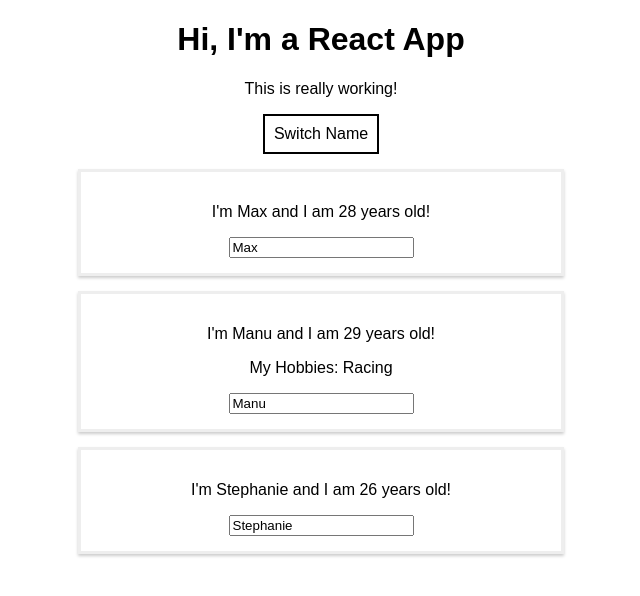
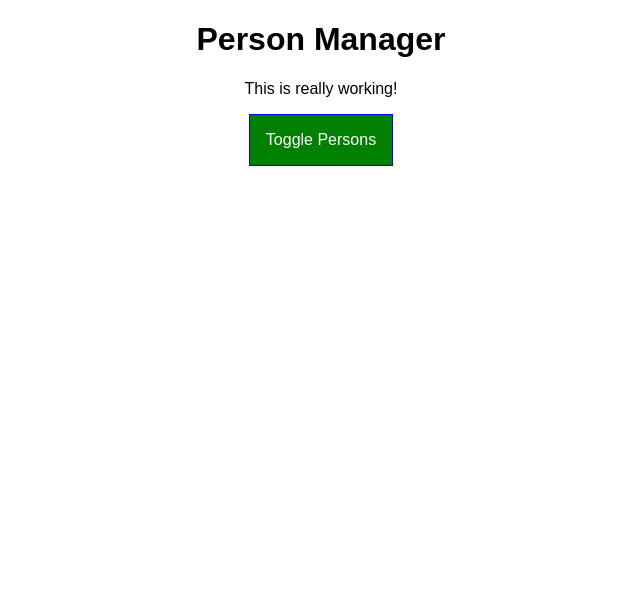
Before and after one commit to mehdi-ousfane/lancement, a React (Create React App) app: page / in a window 1280 px wide. Shown: the top 596 px of the page, without its empty margins (319-959 px from the left). Built offline with nearby package versions, Linux system fonts and the light colour scheme.

Commit message:
component lifecycle u

```diff
--- a/src/App.js
+++ /dev/null
@@ -1,77 +0,0 @@
-import React, { Component } from 'react';
-import './App.css';
-import Person from './Person/Person';
-import styled from 'styled-components';
-
-const StyledButton = styled.button `
-      background-color: white;
-      font: inherit;
-      border: 2px solid black;
-      padding: 9px;
-      cursor: pointer;
-
-      &:hover {
-        background-color: lightblue;
-        color: black;
-      }
-`;
-
-
-class App extends Component {
-  state = {
-    persons: [
-      { name: 'Max', age: 28 },
-      { name: 'Manu', age: 29 },
-      { name: 'Stephanie', age: 26 }
-    ],
-    otherState: 'some other value'
-  }
-
-  switchNameHandler = (newName) => {
-    // console.log('Was clicked!');
-    // DON'T DO THIS: this.state.persons[0].name = 'Maximilian';
-    this.setState( {
-      persons: [
-        { name: newName, age: 28 },
-        { name: 'Manu', age: 29 },
-        { name: 'Stephanie', age: 27 }
-      ]
-    } )
-  }
-
-  nameChangedHandler = (event) => {
-    this.setState( {
-      persons: [
-        { name: 'Max', age: 28 },
-        { name: event.target.value, age: 29 },
-        { name: 'Stephanie', age: 26 }
-      ]
-    } )
-  }
-
-  render () {
-
-    return (
-        <div className="App">
-        <h1>Hi, I'm a React App</h1>
-        <p>This is really working!</p>
-        <StyledButton
-        onClick={() => this.switchNameHandler('Maximilian!!')}>Switch Name</StyledButton>
-        <Person
-          name={this.state.persons[0].name}
-          age={this.state.persons[0].age} />
-        <Person
-          name={this.state.persons[1].name}
-          age={this.state.persons[1].age}
-          click={this.switchNameHandler.bind(this, 'Max!')}
-          changed={this.nameChangedHandler} >My Hobbies: Racing</Person>
-        <Person
-          name={this.state.persons[2].name}
-          age={this.state.persons[2].age} />
-      </div>
-    );
-    // return React.createElement('div', {className: 'App'}, React.createElement('h1', null, 'Does this work now?'));
-  }
-}
-
-export default App;
--- a/src/Person/Person.js
+++ /dev/null
@@ -1,30 +0,0 @@
-import React from 'react';
-//import './Person.css';
-import styled from 'styled-components';
-
-const StyledDiv1 = styled.div`
-width: 60%;
-margin: 15px auto;
-border: 3px solid #eee;
-box-shadow: 0 2px 3px #ccc;
-padding: 15px;
-text-align: center;
-
-@media (min-width: 500px) {
-    width: 450px;
-}
-`;
-
-const person = ( props ) => {
-
-    return (
-        //<div className="Person" style={style}>
-         <StyledDiv1>
-            <p onClick={props.click}>I'm {props.name} and I am {props.age} years old!</p>
-            <p>{props.children}</p>
-            <input type="text" onChange={props.changed} value={props.name} />
-        </StyledDiv1>
-    )
-};
-
-export default person;
--- /dev/null
+++ b/src/components/Cockpit/Cockpit.js
@@ -0,0 +1,30 @@
+import React from 'react';
+
+import classes from './Cockpit.module.css';
+
+const cockpit = ( props ) => {
+    const assignedClasses = [];
+    let btnClass = '';
+    if (props.showPersons) {
+        btnClass = classes.Red;
+    }
+
+    if ( props.persons.length <= 2 ) {
+      assignedClasses.push( classes.red ); // classes = ['red']
+    }
+    if ( props.persons.length <= 1 ) {
+      assignedClasses.push( classes.bold ); // classes = ['red', 'bold']
+    }
+
+    return (
+        <div className={classes.Cockpit}>
+            <h1>{props.title}</h1>
+            <p className={assignedClasses.join( ' ' )}>This is really working!</p>
+            <button
+                className={btnClass}
+                onClick={props.clicked}>Toggle Persons</button>
+        </div>
+    );
+};
+
+export default cockpit;
--- /dev/null
+++ b/src/components/Cockpit/Cockpit.module.css
@@ -0,0 +1,31 @@
+
+.red {
+    color: red;
+  }
+
+  .bold {
+    font-weight: bold;
+  }
+
+  .Cockpit button {
+    border: 1px solid blue;
+    padding: 16px;
+    background-color: green;
+    font: inherit;
+    color: white;
+    cursor: pointer;
+  }
+
+  .Cockpit button:hover {
+    background-color: lightgreen;
+    color: black;
+  }
+
+  .Cockpit button.Red {
+    background-color: red;
+  }
+
+  .Cockpit button.Red:hover {
+    background-color: salmon;
+    color: black;
+  }
--- /dev/null
+++ b/src/components/Persons/Person/Person.js
@@ -0,0 +1,18 @@
+import React from 'react';
+
+import classes from './Person.module.css';
+
+const person = props => {
+  console.log('[Person.js] rendering...');
+  return (
+    <div className={classes.Person}>
+      <p onClick={props.click}>
+        I'm {props.name} and I am {props.age} years old!
+      </p>
+      <p>{props.children}</p>
+      <input type="text" onChange={props.changed} value={props.name} />
+    </div>
+  );
+};
+
+export default person;
--- /dev/null
+++ b/src/components/Persons/Person/Person.module.css
@@ -0,0 +1,14 @@
+.Person {
+    width: 60%;
+    margin: 16px auto;
+    border: 1px solid #eee;
+    box-shadow: 0 2px 3px #ccc;
+    padding: 16px;
+    text-align: center;
+}
+
+@media (min-width: 500px) {
+    .Person {
+        width: 450px;
+    }
+}
--- /dev/null
+++ b/src/components/Persons/Persons.js
@@ -0,0 +1,20 @@
+import React from 'react';
+
+import Person from './Person/Person';
+
+const persons = props => {
+  console.log('[Persons.js] rendering...');
+  return props.persons.map((person, index) => {
+    return (
+      <Person
+        click={() => props.clicked(index)}
+        name={person.name}
+        age={person.age}
+        key={person.id}
+        changed={event => props.changed(event, person.id)}
+      />
+    );
+  });
+};
+
+export default persons;
--- /dev/null
+++ b/src/containers/App.js
@@ -0,0 +1,96 @@
+import React, { Component } from 'react';
+
+import classes from './App.module.css';
+import Persons from '../components/Persons/Persons';
+import Cockpit from '../components/Cockpit/Cockpit';
+
+class App extends Component {
+  constructor(props) {
+    super(props);
+    console.log('[App.js] constructor');
+  }
+
+  state = {
+    persons: [
+      { id: 'asfa1', name: 'Max', age: 28 },
+      { id: 'vasdf1', name: 'Manu', age: 29 },
+      { id: 'asdf11', name: 'Stephanie', age: 26 }
+    ],
+    otherState: 'some other value',
+    showPersons: false
+  };
+
+  static getDerivedStateFromProps(props, state) {
+    console.log('[App.js] getDerivedStateFromProps', props);
+    return state;
+  }
+
+  componentWillMount() {
+    console.log('[App.js] componentWillMount');
+  }
+
+  componentDidMount() {
+    console.log('[App.js] componentDidMount');
+  }
+
+  nameChangedHandler = (event, id) => {
+    const personIndex = this.state.persons.findIndex(p => {
+      return p.id === id;
+    });
+
+    const person = {
+      ...this.state.persons[personIndex]
+    };
+
+    // const person = Object.assign({}, this.state.persons[personIndex]);
+
+    person.name = event.target.value;
+
+    const persons = [...this.state.persons];
+    persons[personIndex] = person;
+
+    this.setState({ persons: persons });
+  };
+
+  deletePersonHandler = personIndex => {
+    // const persons = this.state.persons.slice();
+    const persons = [...this.state.persons];
+    persons.splice(personIndex, 1);
+    this.setState({ persons: persons });
+  };
+
+  togglePersonsHandler = () => {
+    const doesShow = this.state.showPersons;
+    this.setState({ showPersons: !doesShow });
+  };
+
+  render() {
+    console.log('[App.js] render');
+    let persons = null;
+
+    if (this.state.showPersons) {
+      persons = (
+        <Persons
+          persons={this.state.persons}
+          clicked={this.deletePersonHandler}
+          changed={this.nameChangedHandler}
+        />
+      );
+    }
+
+    return (
+      <div className={classes.App}>
+        <Cockpit
+          title={this.props.appTitle}
+          showPersons={this.state.showPersons}
+          persons={this.state.persons}
+          clicked={this.togglePersonsHandler}
+        />
+        {persons}
+      </div>
+    );
+    // return React.createElement('div', {className: 'App'}, React.createElement('h1', null, 'Does this work now?'));
+  }
+}
+
+export default App;
--- a/src/index.js
+++ b/src/index.js
@@ -1,8 +1,8 @@
 import React from 'react';
 import ReactDOM from 'react-dom';
 import './index.css';
-import App from './App';
+import App from './containers/App';
 import registerServiceWorker from './registerServiceWorker';
 
-ReactDOM.render(<App />, document.getElementById('root'));
+ReactDOM.render(<App appTitle="Person Manager" />, document.getElementById('root'));
 registerServiceWorker();
```
Also changed, not shown: src/Person/Person.css (deleted, +0 -8 lines), src/containers/App.module.css (renamed from src/App.css), 1 other file (tests, documents, lock files or other folders).
